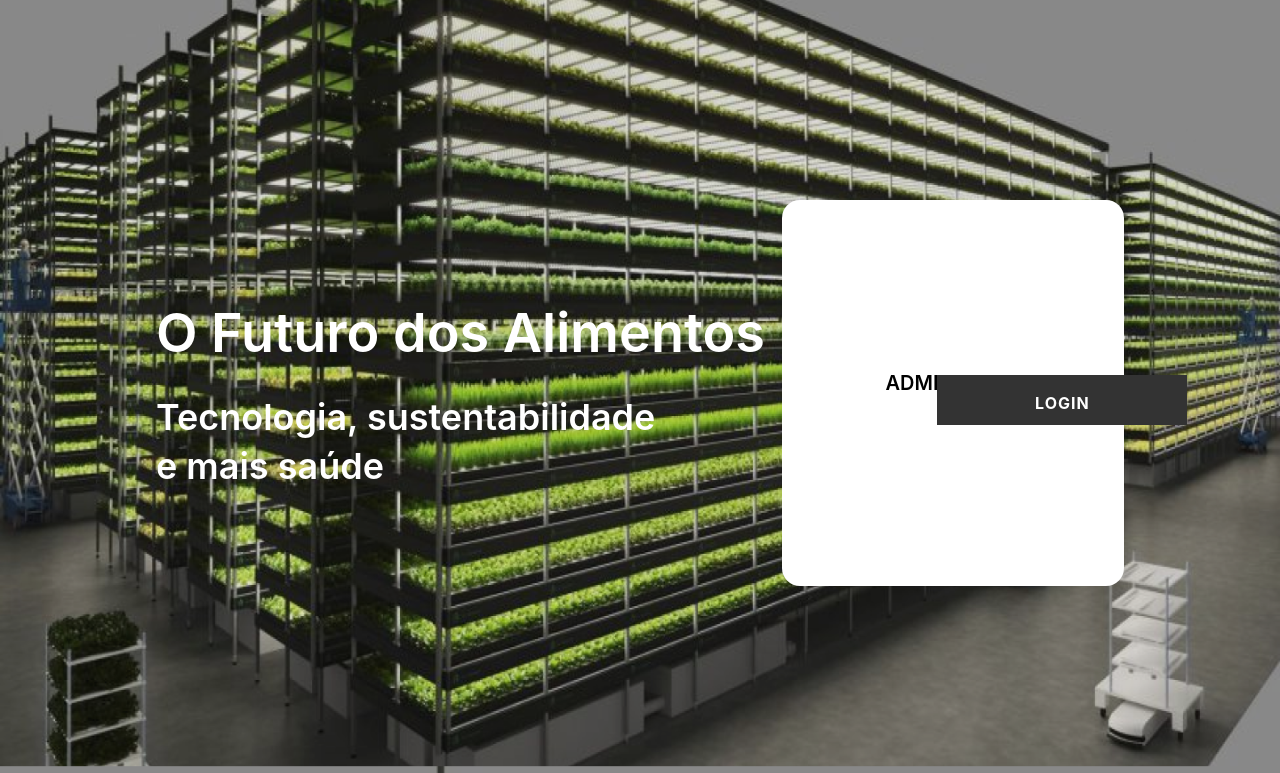
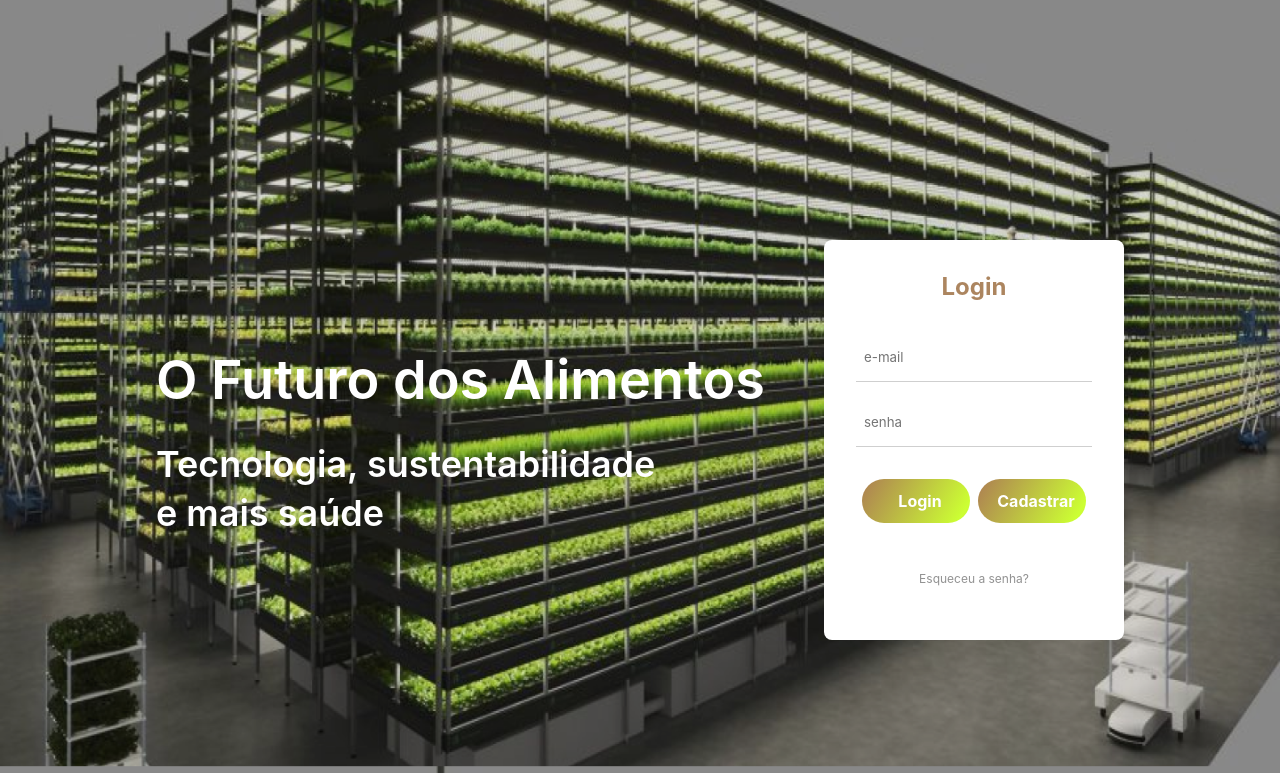
Before and after one commit to EvertonSerpa/Projeto-Cat-logo, a Flask app: page / in a window 1280 px wide. Shown: the part 144-917 px from the top of the page. Run offline with Flask 2, Linux system fonts and the light colour scheme.

Commit message:
layout.login

```diff
--- /dev/null
+++ b/static/css/login.css
@@ -0,0 +1,163 @@
+/* Menu que altera as cores do layout login*/
+:root {
+  --input-linear: linear-gradient(120deg, #ccff33, #ac855f);
+  --input-error: red;
+  --button-linear: linear-gradient(120deg, #ad7e53, #ccff33, #ad7e53);
+  --button-disabled: #acacac;
+  --button-success: rgb(153, 255, 51);
+  --white: #fff;
+  --black: #ac855f;
+  --gray: #929292;
+  --light-gray: #cfcfcf;
+  --border-height: 1px;
+}
+
+.login {
+  height: 60vh;
+  display: flex;
+  justify-content: center;
+  align-items: center;
+}
+
+.login__container {
+  min-height: 400px;
+  width: 300px;
+  background-color: var(--white);
+  box-sizing: border-box;
+  padding: 32px;
+  border-radius: 8px;
+  display: flex;
+  flex-direction: column;
+  align-items: center;
+}
+
+.login__title {
+  margin-bottom: 32px;
+  color: var(--black);
+}
+
+.login__form {
+  width: 100%;
+  display: flex;
+  flex-direction: column;
+  justify-content: center;
+  align-items: center;
+}
+
+.login__input {
+  height: 48px;
+  width: 100%;
+  box-sizing: border-box;
+  padding-left: 8px;
+  border: unset;
+  outline: none;
+  position: relative;
+}
+
+.login__input-border {
+  height: var(--border-height);
+  width: 100%;
+  margin-bottom: 16px;
+  background: var(--light-gray);
+  transition: .3s ease-in-out;
+}
+
+.login__input-border::after {
+  content: '';
+  display: block;
+  height: var(--border-height);
+  width: 0;
+  margin-bottom: 16px;
+  background: var(--input-linear);
+  transition: .3s ease-in-out;
+}
+
+.login__input:focus + .login__input-border::after {
+  width: 100%;
+}
+
+.login__input-border.error {
+  background: var(--input-error);
+}
+
+.login__input-border.error::after {
+  background: var(--input-error);
+}
+
+.login__submit {
+  align-items: left;
+  height: 44px;
+  width: 45%;
+
+  padding-left: 8px;
+  outline: none;
+  position: relative;
+  background: var(--button-linear);
+  background-size: 200%;
+  margin-bottom: 32px;
+  color: var(--white);
+  font-size: 16px;
+  font-weight: bold;
+  border: unset;
+  border-radius: 50px;
+  cursor: pointer;
+  transition: 0.5s ease;
+}
+
+.login__submit:disabled {
+  background: var(--button-disabled);
+  cursor: not-allowed;
+}
+
+.login__submit:hover {
+  background-position: right;
+}
+
+.login__submit.success {
+  background: var(--button-success);
+}
+
+.login__submit.error {
+  background: var(--input-error);
+}
+
+.login__reset {
+  font-size: 12px;
+  color: var(--gray);
+  text-decoration: none;
+}
+
+.cadastro__submit {
+  height: 44px;
+  width: 45%;
+
+  padding-left: 8px;
+  outline: none;
+  position: relative;
+  background: var(--button-linear);
+  background-size: 200%;
+  margin-bottom: 30px;
+  color: var(--white);
+  font-size: 16px;
+  font-weight: bold;
+  border: unset;
+  border-radius: 50px;
+  cursor: pointer;
+  transition: 0.5s ease;
+}
+
+.cadastro__submit:disabled {
+  background: var(--button-disabled);
+  cursor: not-allowed;
+}
+
+.cadastro__submit:hover {
+  background-position: right;
+}
+.btn_02 {
+  justify-content: space-between 30%;
+  margin: 1rem;
+  width: 15rem;
+  display: flex;
+  justify-content: space-evenly;
+}
--- a/static/css/styles.css
+++ b/static/css/styles.css
@@ -66,35 +66,6 @@
   line-height: 34px;
   margin-bottom: 20px;
 }
-.login {
-  display: flex;
-  justify-content: center;
-  align-items: center;
-  flex-direction: column;
-  width: 342px;
-  height: 386px;
-  left: 942px;
-  top: 301px;
-  background: #ffffff;
-  border-radius: 18px;
-}
-.button {
-  width: 195px;
-  height: 53px;
-  background: rgba(52, 239, 127, 0.85);
-  border: 0.5px solid #dddddd;
-  box-sizing: border-box;
-  box-shadow: 0px 4px 4px rgba(0, 0, 0, 0.02);
-  border-radius: 11px;
-  font-style: normal;
-  font-weight: 600;
-  font-size: 20px;
-  line-height: 27px;
-  color: #ffffff;
-}
-.button:hover {
-  background: rgba(33, 228, 111, 0.85);
-}
 
 .page2 {
   width: 100%;
@@ -158,27 +129,6 @@ a#button {
   transition: all 0.35s;
 }
 
-.icon svg {
-  width: 30px;
-  position: absolute;
-  top: calc(50% - 15px);
-  left: calc(50% - 15px);
-  transform: rotate(-45deg);
-  fill: #2ecc71;
-  transition: all 0.35s;
-}
-
-a#button:hover {
-  width: 200px;
-  border: 3px solid #2ecc71;
-  background: transparent;
-  color: #2ecc71;
-}
-
-a#button:hover + .icon {
-  border: 3px solid #2ecc71;
-  right: -25%;
-}
 .cards {
   display: flex;
   justify-content: center;
--- a/templates/index.html
+++ b/templates/index.html
@@ -10,6 +10,7 @@
     <meta name="viewport" content="width=device-width, initial-scale=1.0" />
     <!---A VIEWPORT customiza a resolução em que o navegador renderiza no dispositivo.--->
     <link rel="stylesheet" href="../static/css/styles.css" />
+    <link rel="stylesheet" href="../static/css/login.css" />
     <!---Ligando o index.html com o styles.csss.--->
     <link icon="icon" href="../static/img/logo.png" />
     <title>Agrotech</title>
@@ -28,24 +29,23 @@
           <h1 class="t1">O Futuro dos Alimentos</h1>
           <h2 class="t2">Tecnologia, sustentabilidade e mais saúde</h2>
         </div>
-        <div class="login">
-          <h3 class="t3">ADMIN LOGIN</h3>
-          <div class="wrapper">
-            <!-- CRIANDO BOTAO LOGIN -->
-            <div class="link_wrapper">
-              <a id="button" href="#">LOGIN</a>
-              <div class="icon">
-                <svg
-                  xmlns="http://www.w3.org/2000/svg"
-                  viewBox="0 0 268.832 268.832"
-                >
-                  <path
-                    d="M265.17 125.577l-80-80c-4.88-4.88-12.796-4.88-17.677 0-4.882 4.882-4.882 12.796 0 17.678l58.66 58.66H12.5c-6.903 0-12.5 5.598-12.5 12.5 0 6.903 5.597 12.5 12.5 12.5h213.654l-58.66 58.662c-4.88 4.882-4.88 12.796 0 17.678 2.44 2.44 5.64 3.66 8.84 3.66s6.398-1.22 8.84-3.66l79.997-80c4.883-4.882 4.883-12.796 0-17.678z"
-                  />
-                </svg>
+        <main class="login">
+          <div class="login__container">
+            <h1 class="login__title">Login</h1>
+            <form class="login__form">
+              <input class="login__input" type="email" placeholder="e-mail" />
+              <span class="login__input-border"></span>
+              <input class="login__input" type="password" placeholder="senha"/>
+              <span class="login__input-border"></span>
+              <div class="btn_02">
+              <button class="login__submit">Login</button>
+              <button class="cadastro__submit">Cadastrar</button></a>
               </div>
-            </div>
+
+              <a class="login__reset" href="#">Esqueceu a senha?</a>
+            </form>
           </div>
+        </main>
           <!-- FIM DA DIV DO BOTÃO -->
         </div>
       </div>
```
